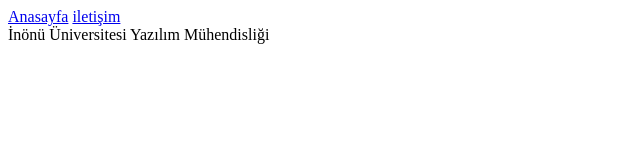
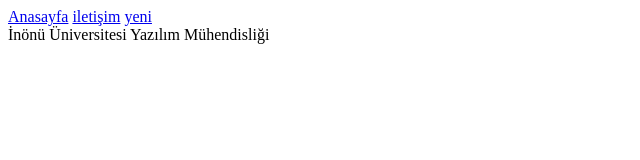
Before and after one commit to Beyzacicekay/ymg2deneme, a plain HTML site: page iletişim.html in a window 1280 px wide. Shown: the full height of the page, 0-640 px from the left. Drawn offline with Linux system fonts and the light colour scheme.

Commit message:
değişiklik

```diff
--- a/iletişim.html
+++ b/iletişim.html
@@ -3,6 +3,7 @@
         <div>
             <a href="index.html">Anasayfa</a>
             <a href="iletişim.html">iletişim</a>
+            <a href="yeni.html">yeni</a>
 
         </div>
         <div>
```
